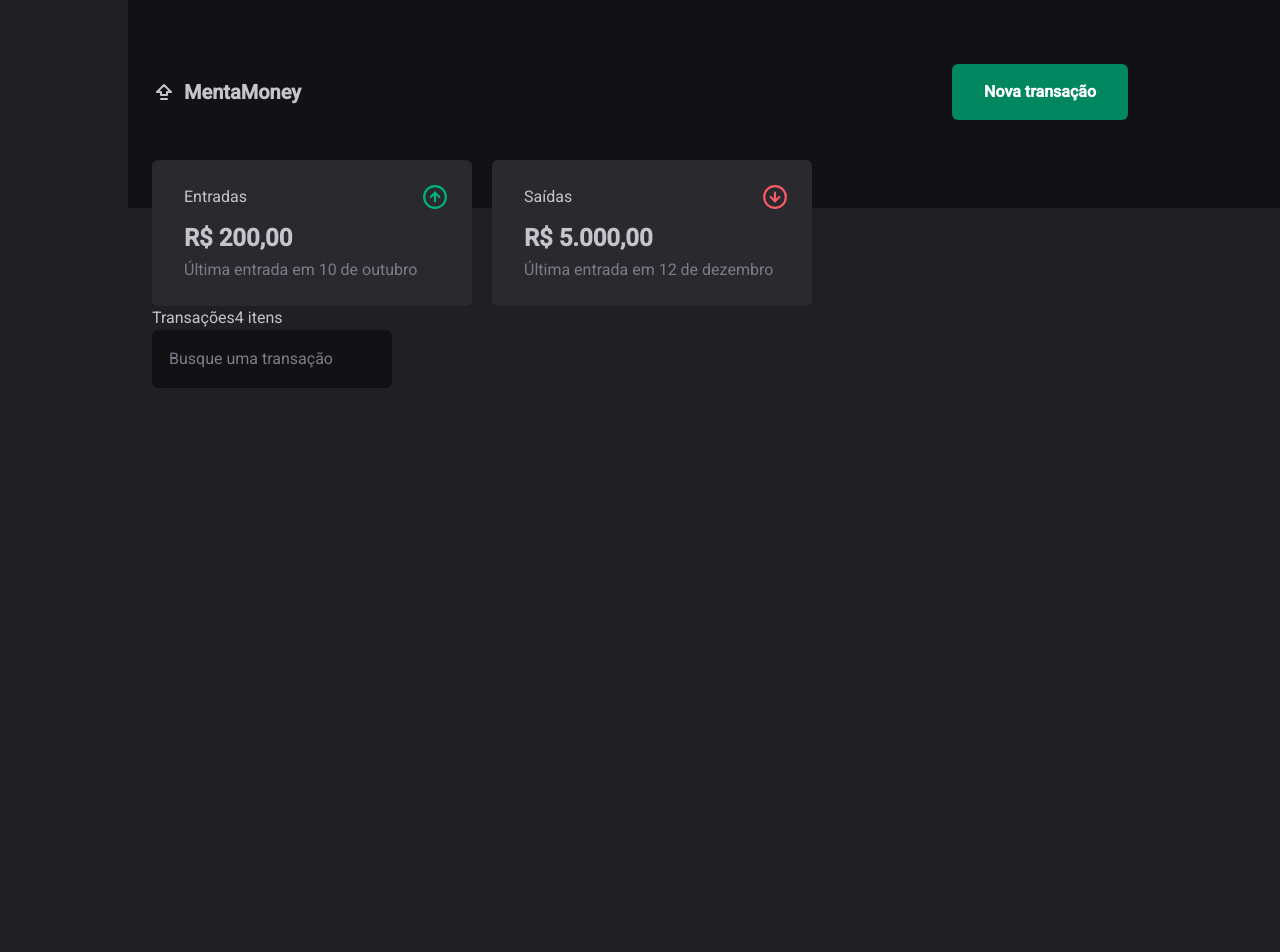
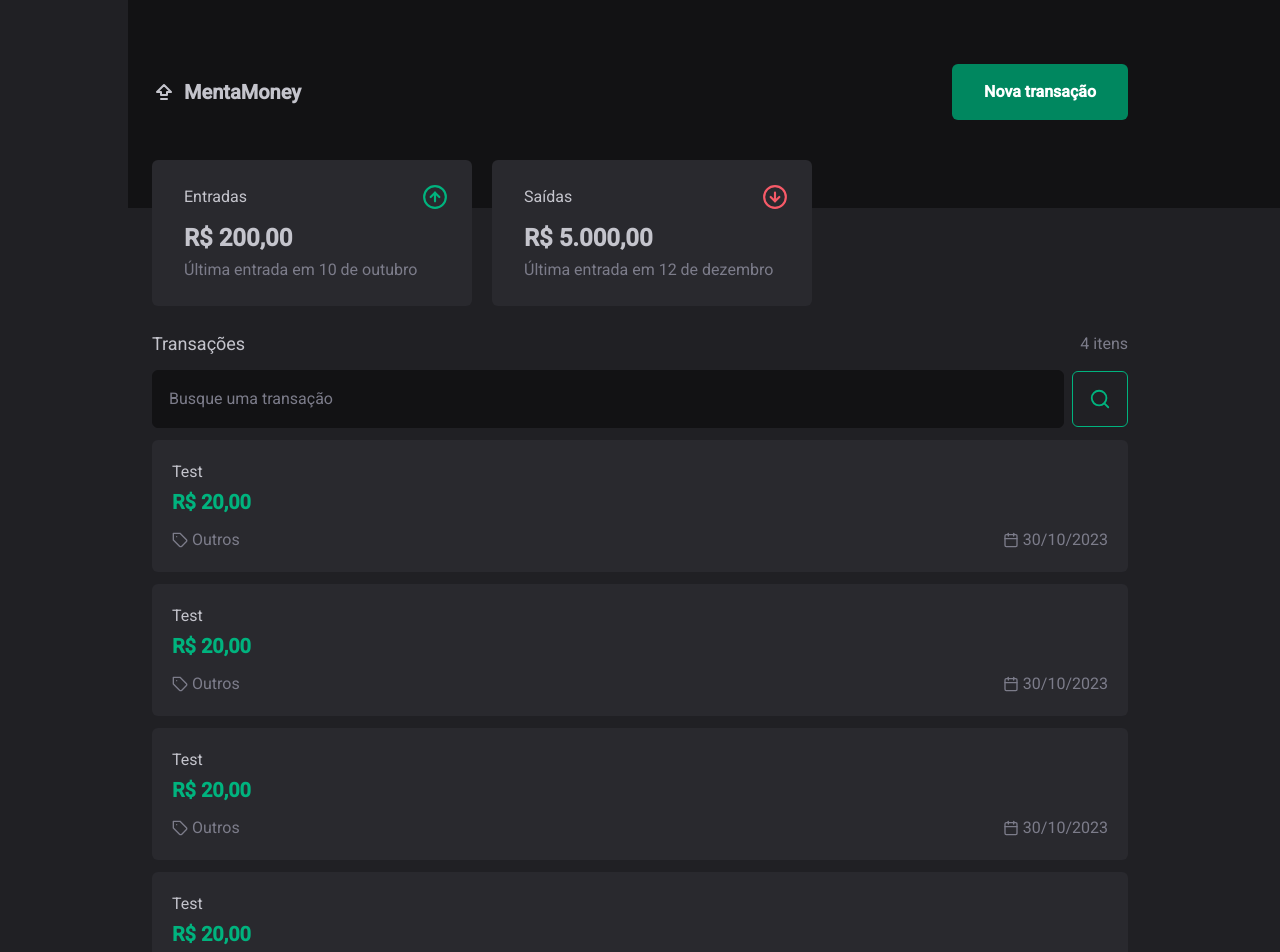
Before and after one commit to MatheusCPimentel/menta-money-test, a Next.js app: page / in a window 1280 px wide. Shown: the top 952 px of the page. Before the commit the page ends 800 px from the top, so only its background shows below. Built offline with nearby package versions, Linux system fonts and the light colour scheme.

Commit message:
Created the TransactionCard component

```diff
--- a/src/app/layout.tsx
+++ b/src/app/layout.tsx
@@ -3,9 +3,11 @@ import './globals.css'
 
 import { Roboto } from 'next/font/google'
 import { DashboardCard } from '@/components/DashboardCard'
-import { ArrowBigUpDash } from 'lucide-react'
+import { ArrowBigUpDash, Search } from 'lucide-react'
 import { Button } from '@/components/Button'
 import { Input } from '@/components/Input'
+import { TransactionCard } from '@/components/TransactionCard'
+import { Categories } from '@/types/categories'
 
 const roboto = Roboto({
   weight: ['400', '500'],
@@ -46,15 +48,63 @@ export default function RootLayout({ children }: { children: ReactNode }) {
           />
         </div>
 
-        <div>
-          <div>
-            <span>Transações</span>
-            <span>4 itens</span>
+        <div className="mt-6">
+          <div className="mb-3 flex items-center justify-between">
+            <span className="text-lg">Transações</span>
+            <span className="text-gray-5">4 itens</span>
           </div>
 
-          <div>
+          <div className="flex items-center gap-2">
             <Input placeholder="Busque uma transação" />
+
+            <div className="cursor-pointer rounded-md border border-green-light p-4 text-green-light">
+              <Search size={22} />
+            </div>
           </div>
+        </div>
+
+        <div className="flex flex-col justify-center"></div>
+
+        <div className="mt-3 flex flex-col gap-3">
+          <TransactionCard
+            amount={20}
+            category={Categories.Others}
+            date="10/30/23"
+            title="Test"
+            transactionType="income"
+          />
+
+          <TransactionCard
+            amount={20}
+            category={Categories.Others}
+            date="10/30/23"
+            title="Test"
+            transactionType="income"
+          />
+
+          <TransactionCard
+            amount={20}
+            category={Categories.Others}
+            date="10/30/23"
+            title="Test"
+            transactionType="income"
+          />
+
+          <TransactionCard
+            amount={20}
+            category={Categories.Others}
+            date="10/30/23"
+            title="Test"
+            transactionType="income"
+          />
+
+          <TransactionCard
+            amount={20}
+            category={Categories.Others}
+            date="10/30/23"
+            title="Test"
+            transactionType="income"
+          />
         </div>
 
         <div>{children}</div>
--- a/src/components/DashboardCard.tsx
+++ b/src/components/DashboardCard.tsx
@@ -1,7 +1,7 @@
 import { ArrowDownCircle, ArrowUpCircle } from 'lucide-react'
 import { FC } from 'react'
-import { format } from 'date-fns'
-import { ptBR } from 'date-fns/locale'
+import { formatCurrency } from '@/utils/formatCurrency'
+import { formatDate } from '@/utils/formatDate'
 
 interface DashboardCardProps {
   amount: number
@@ -16,16 +16,12 @@ export const DashboardCard: FC<DashboardCardProps> = (props) => {
     transactionType = 'income',
   } = props
 
-  const formattedCurrency = new Intl.NumberFormat('pt-BR', {
-    style: 'currency',
-    currency: 'BRL',
-  }).format(amount)
+  const formattedCurrency = formatCurrency({ amount })
 
-  const formattedLastTransactionDate = format(
-    new Date(lastTransactionDate),
-    "dd 'de' MMMM",
-    { locale: ptBR },
-  )
+  const formattedLastTransactionDate = formatDate({
+    date: lastTransactionDate,
+    isFullString: true,
+  })
 
   return (
     <div className="w-80 rounded-md bg-gray-3 p-6 pl-8">
--- a/src/components/Input.tsx
+++ b/src/components/Input.tsx
@@ -11,7 +11,7 @@ export const Input: FC<InputProps> = (props) => {
     <input
       className={`${
         hasError ? 'border-red' : ''
-      } w-60 rounded-md border border-gray-1 bg-gray-1 p-4 text-gray-6 outline-0 placeholder:text-gray-5 focus:border-green`}
+      } w-full rounded-md border border-gray-1 bg-gray-1 p-4 text-gray-6 outline-0 placeholder:text-gray-5 focus:border-green`}
       type="text"
       {...rest}
     />
--- /dev/null
+++ b/src/components/TransactionCard.tsx
@@ -0,0 +1,47 @@
+import { FC } from 'react'
+import { Transaction } from '@/types/transaction'
+import { Categories } from '@/types/categories'
+import { Calendar, Tag } from 'lucide-react'
+import { formatCurrency } from '@/utils/formatCurrency'
+import { formatDate } from '@/utils/formatDate'
+
+export const TransactionCard: FC<Transaction> = (props) => {
+  const {
+    amount = 0,
+    category = Categories.Others,
+    transactionType = 'income',
+    date = '',
+    title = '',
+  } = props
+
+  const formattedCurrency = formatCurrency({ amount })
+  const formattedDate = formatDate({ date })
+
+  return (
+    <div className="w-full rounded-md bg-gray-3 p-5">
+      <span className="block">{title}</span>
+
+      <span
+        className={`${
+          transactionType === 'income' ? 'text-green-light' : 'text-red'
+        } block pb-3 pt-1 text-xl font-bold `}
+      >
+        {transactionType === 'income'
+          ? formattedCurrency
+          : `- ${formattedCurrency}`}
+      </span>
+
+      <div className="flex items-center justify-between text-gray-5">
+        <div className="flex items-center gap-1">
+          <Tag size={16} />
+          <span>{category}</span>
+        </div>
+
+        <div className="flex items-center gap-1">
+          <Calendar size={16} />
+          <span>{formattedDate}</span>
+        </div>
+      </div>
+    </div>
+  )
+}
```
